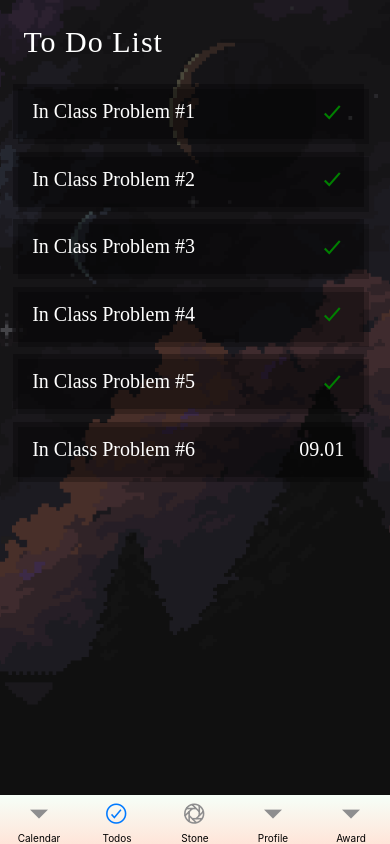
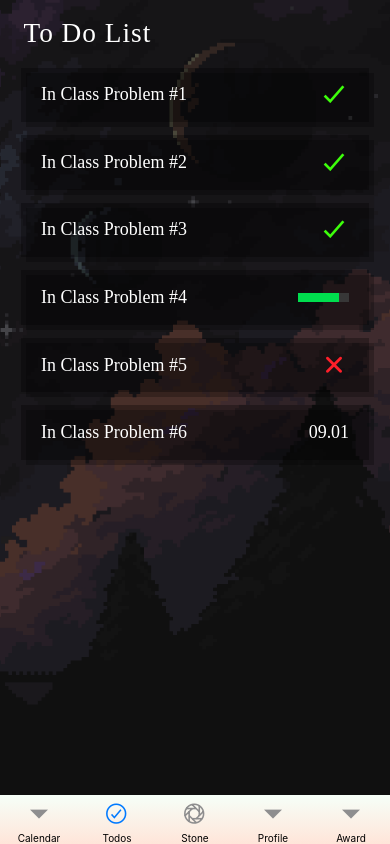
Before and after one commit to yiwoduf/EduStone, a React Native app: screen /Todos in a window 390 px wide. Built offline with nearby package versions, Linux system fonts and the light colour scheme.

Commit message:
todo list update

```diff
--- a/pages/Todos.js
+++ b/pages/Todos.js
@@ -14,6 +14,8 @@ import {
   DueDate,
   TodoTitle,
   AfterBox,
+  ProgressBar,
+  GradeBar,
 } from "../style/styleTodos";
 
 const Todos = () => {
@@ -26,13 +28,14 @@ const Todos = () => {
         </Header>
         <TodoListContainer
           data={[
-            { key: "In Class Problem #1", process: true },
-            { key: "In Class Problem #2", process: true },
-            { key: "In Class Problem #3", process: true },
-            { key: "In Class Problem #4", process: true },
-            { key: "In Class Problem #5", process: true },
-            { key: "In Class Problem #6", process: false },
+            { key: "In Class Problem #1", process: true, complete: true, graded: false },
+            { key: "In Class Problem #2", process: true, complete: true, graded: false },
+            { key: "In Class Problem #3", process: true, complete: true, graded: false },
+            { key: "In Class Problem #4", process: true, complete: true, graded: true },
+            { key: "In Class Problem #5", process: true, complete: false, graded: false },
+            { key: "In Class Problem #6", process: false, complete: false, graded: false },
           ]}
+          contentContainerStyle={{flexGrow: 1, alignItems: 'center'}}
           renderItem={({ item }) => (
             <>
               <TodoBox>
@@ -41,11 +44,20 @@ const Todos = () => {
                 </Todo>
                 <ProcessStatus>
                   {item.process ? (
-                    <Ionicons
-                      name="md-checkmark-sharp"
-                      color="green"
-                      size={24}
-                    />
+                    item.complete ? (
+                      item.graded ? (
+                        <ProgressBar><GradeBar grade="80"></GradeBar></ProgressBar>
+                      ) : (<Ionicons
+                        name="md-checkmark-sharp"
+                        color="#3DFE0B"
+                        size={30}
+                      />)
+                    ) :
+                    (<Ionicons
+                      name="close"
+                      color="#FF1F2A"
+                      size={30}
+                    />)
                   ) : (
                     <DueDate>09.01</DueDate>
                   )}
--- a/style/fonts.js
+++ b/style/fonts.js
@@ -1,2 +1,2 @@
 export const basicFont = "NeoDunggeunmo-Regular";
-export const contentFontSize = "20px";
+export const contentFontSize = 0.046;
--- a/style/styleTodos.js
+++ b/style/styleTodos.js
@@ -26,7 +26,7 @@ export const BackgroundContainer = styled.Image`
 export const Header = styled.View`
   display: flex;
   justify-content: center;
-  height: ${height * 0.1}px;
+  height: ${height * 0.08}px;
   width: ${width}px;
   padding-left: ${width * 0.03}px;
 `;
@@ -36,12 +36,12 @@ export const HeaderTitle = styled.Text`
   letter-spacing: 1px;
   color: white;
   padding-left: ${width * 0.03}px;
-  font-size: 30px;
+  font-size: ${width * 0.07}px;
 `;
 
 export const TodoListContainer = styled.FlatList`
   height: 100%;
-  width: ${width * 0.935}px;
+  width: 100%;
 `;
 
 export const TodoBox = styled.View`
@@ -50,7 +50,7 @@ export const TodoBox = styled.View`
   flex-direction: row;
   align-items: center;
   justify-content: space-between;
-  width: ${width * 0.9}px;
+  width: ${width * 0.89}px;
   height: ${height * 0.065}px;
   margin-bottom: ${height * 0.015}px;
   padding-left: ${width * 0.05}px;
@@ -70,7 +70,7 @@ export const Todo = styled.View``;
 
 export const TodoTitle = styled.Text`
   font-family: ${basicFont};
-  font-size: ${contentFontSize};
+  font-size: ${width * contentFontSize}px;
   color: white;
 `;
 
@@ -81,5 +81,24 @@ export const ProcessStatus = styled.View`
 export const DueDate = styled.Text`
   font-family: ${basicFont};
   color: white;
-  font-size: ${contentFontSize};
+  font-size: ${width * contentFontSize}px;
 `;
+
+export const ProgressBar = styled.View`
+  width: ${width * 0.13}px;
+  height: ${height * 0.01}px;
+  background-color: #373737;
+`
+
+export const GradeBar = styled(ProgressBar)`
+  width: ${(props) => props.grade / 100 * width * 0.13}px;
+  background-color: ${props => {
+    if (props.grade < 60) {
+      return "#FF1F2A";
+    } else if(props.grade < 80) {
+      return "#FFCD1F";
+    } else {
+      return "#00DE4E"
+    }
+  }}
+`;
```
